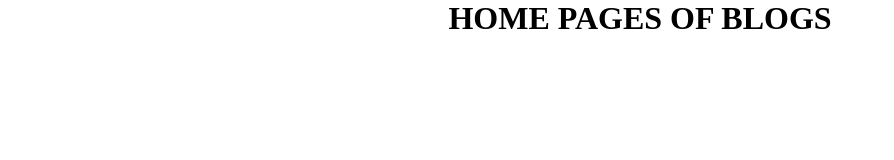
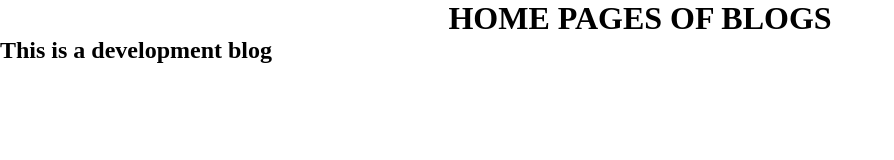
Before and after one commit to gogurlbaby/blog, a plain HTML site: page index.html in a window 1280 px wide. Shown: the whole page, without its empty margins (0-894 px from the left). Drawn offline with Linux system fonts and the light colour scheme.

Commit message:
created dev branch

```diff
--- a/index.html
+++ b/index.html
@@ -8,5 +8,6 @@
 </head>
 <body>
     <h1 style="text-align: center">HOME PAGES OF BLOGS</h1>
+    <h2>This is a development blog</h2>
 </body>
 </html>
```
